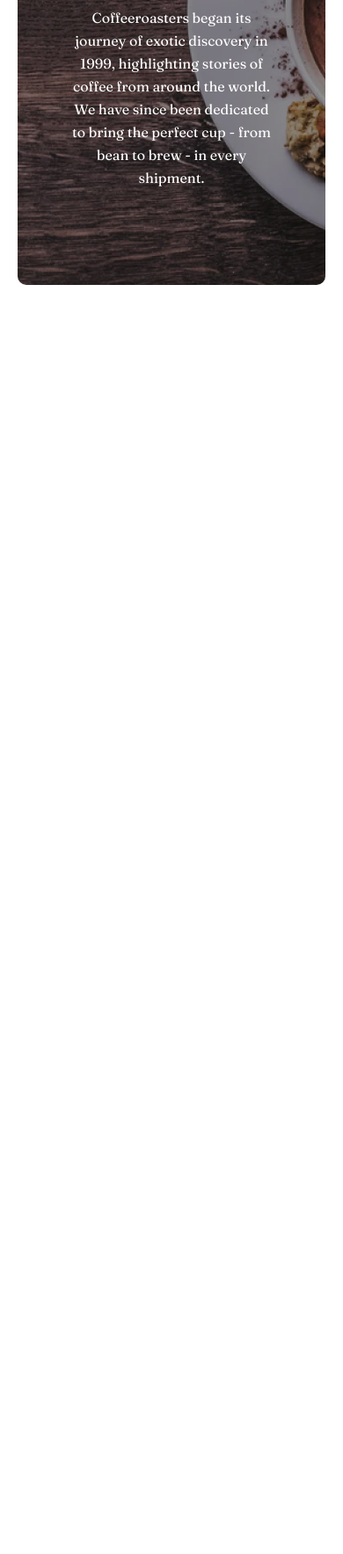
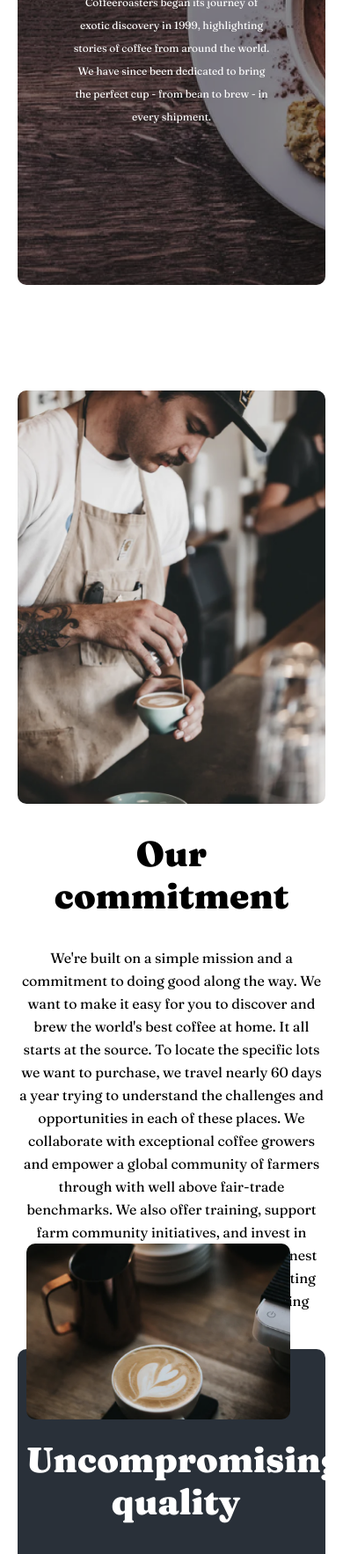
Before and after one commit to Ibrohim-1677/about, a plain HTML site: page index.html in a window 390 px wide. Shown: the part 233-2000 px from the top of the page at 88% size. Before the commit the page ends 844 px from the top, so only its background shows below. Drawn offline with Linux system fonts and the light colour scheme.

Commit message:
2 section creat

```diff
--- a/index.html
+++ b/index.html
@@ -24,9 +24,9 @@
             </div>
         </div>
     </header>
-    <!-- hedet stop -->
-    <main>
-        <section class="main">
+
+    <main class="main">
+        <section class="main__section">
             <div class="container">
                 <div class="main__img">
                     <div class="main__item">
@@ -36,32 +36,32 @@
                         </div>
                     </div>
                 </div>
-                <!-- <div class="main__our--commmit">
-                    <img class="main__our--img" src="./images/Bitmap.png " width="485" height="606" srcset="./images/Bitmap.png 1x, ./images/bola2x.png 2x" alt="one man was creat coffee">
-                    <div class="main__our--list our">
+               <div class="main__our-commit">
+                    <img class="main__our-img images" src="./images/Bitmap.png" srcset="./images/Bitmap.png 1x, ./images/bola2x.png 2x" alt="one man was creat coffee">
+                    <div class="main__our-list our">
                         <h2 class="our__item">Our commitment</h2>
                         <p class="our__text">We're built on a simple mission and a commitment to doing good along the way. We want to make it easy for you to discover and brew the world's best coffee at home. It all starts at the source. To locate the specific lots we want to purchase, we travel nearly 60 days a year trying to understand the challenges and opportunities in each of these places. We collaborate with exceptional coffee growers and empower a global community of farmers through with well above fair-trade benchmarks. We also offer training, support farm community initiatives, and invest in coffee plant science. Curating only the finest blends, we roast each lot to highlight tasting profiles distinctive to their native growing region.</p>
                     </div>
                 </div>
                 <div class="main__quality">
-                    <div class="main__quality--list quality">
+                    <div class="main__quality-list quality">
                         <h2 class="quality__item">Uncompromising quality</h2>
-                        <p class="quality__text">Although we work with growers who pay close attention to all stages of harvest and processing, we employ, on our end, a rigorous quality control program to avoid over-roasting or baking the coffee dry. Every bag of coffee is tagged with a roast date and batch number. Our goal is to roast consistent, user-friendly coffee, so that brewing is easy and enjoyable./p>
+                        <p class="quality__text">Although we work with growers who pay close attention to all stages of harvest and processing, we employ, on our end, a rigorous quality control program to avoid over-roasting or baking the coffee dry. Every bag of coffee is tagged with a roast date and batch number. Our goal is to roast consistent, user-friendly coffee, so that brewing is easy and enjoyable.</p>
                         </div>
-                        <img class="main__quality--img" src="./images/rasm-1.png " width="450" height="500" srcset="./images/rasm-1.png 1x, ./images/2x 1.png 2x" alt="on table have coffee and this coffee heve ing heart">
+                        <img class="main__quality-img" src="./images/rasm-1.png " width="450" height="500" srcset="./images/rasm-1.png 1x, ./images/2x 1.png 2x" alt="on table have coffee and this coffee heve ing heart">
                     </div>
-                    <div class="main__footer--section our" >
+                    <!-- <div class="main__footer--section our" >
                         <h2 class="main__our">Our headquarters</h2>
                         <ul class="main__footer--list">
                             <li class="main__footer--title"><img src="./images/Combined Shape.svg" alt=""><h3 class="main__text--h3">United Kingdom</h3><address class="main__address"> 68  Asfordby Rd<br>Alcaston<br>SY6 1YA<br>+44 1241 918425</address></li>
                             <li class="main__footer--title"><img src="./images/Combined Shape (1) (1).svg" alt=""><h3 class="main__text--h3">Canada</h3><address class="main__address"> 1528  Eglinton Avenue<br>Toronto<br>Ontario M4P<br>1A6 +1 416 485 2997</address></li>
                             <li class="main__footer--title"><img src="./images/Combined Shape (2).svg" alt=""><h3 class="main__text--h3">Australia</h3><address class="main__address"> 36 Swanston Street<br>Kewell<br>Victoria<br>+61 4 9928 3629</address></li>
                         </ul>
-                    </div>
+                    </div>-->
                 </div>
             </section>
         </main>
-        <footer class="footer">
+ <!-- <footer class="footer">
             <div class="container">
                 <div class="footer__list">
                     <a href="index.html"><img src="./images/logo-footer.svg" alt=""></a>
@@ -78,7 +78,7 @@
 
                 </div>
             </div>
-        </footer> -->
+        </footer> --> -->
         <script src="./js/main.js"></script>
     </body>
     </html>
--- a/scss/blocks/_main-about.scss
+++ b/scss/blocks/_main-about.scss
@@ -1,3 +1,4 @@
+
 .main__img{
     background-image: url(../images/coffee.png);
     background-position: center;
@@ -24,19 +25,25 @@
     font-size: 16px;
     line-height: 26px;
 }
-@media only screen and (max-width:650px){
-
-}
 @media only screen and (max-width:470px){
     .lost{
         width: 250px;
         padding: 50px 10px;
         line-height: 25px;
-
-
         text-align: center;
         margin: 0 auto;
         font-size: 15px;
         line-height: 25px;
     }
+    .lost__title{
+        font-weight: 900;
+        font-size: 28px;
+        line-height: 28px;
+    }
+    .lost__text{
+        max-width: 470px;
+        font-weight: 400;
+        font-size: 12px;
+        line-height: 26px;
+    }
 }
--- a/scss/blocks/_main-commitment.scss
+++ b/scss/blocks/_main-commitment.scss
@@ -1,12 +1,17 @@
-.main__our--commmit{
+.main__quality{
+    max-width: 1200px;
+    width: 100%;
+}
+.main__our-commit{
     display: flex;
     align-items: center;
-    margin-bottom: 160px;
+    margin-top: 160px;
 }
-.main__our--list{
+.main__our-list{
+    width: 500px;
     margin-left: 125px;
 }
-.main__our--img{
+.main__our-img{
     border-radius: 10px;
 }
 .our__item{
@@ -15,8 +20,49 @@
     line-height: 48px;
 }
 .our__text{
-    width: 570px;
     font-weight: 400;
     font-size: 16px;
     line-height: 26px;
 }
+@media only screen and ( max-width:1024px ){
+    .main__our-list{
+        margin-left:80px;
+    }
+}
+@media only screen and ( max-width:768px ){
+    .main__our-img{
+        width: 281px;
+        height: 470px;
+        object-fit: cover;
+    }
+}
+@media only screen and ( max-width:425px ){
+    .main__our-commit{
+        display: block;
+    }
+    .main__our-list{
+        text-align: center;
+        width: 100%;
+        margin-left: 0;
+    }
+    .main__our-img{
+        width: 100%;
+        margin-top: -50px;
+    }
+}
+@media only screen and ( max-width:324px ){
+
+    .our__item{
+        font-weight: 900;
+        font-size: 28px;
+        line-height: 28px;
+    }
+    .our__text{
+        font-weight: 400;
+        font-size: 12px;
+        line-height: 26px;
+    }
+    .lost{
+        padding-top: 100px;
+    }
+}
--- a/scss/blocks/_main-quality.scss
+++ b/scss/blocks/_main-quality.scss
@@ -1,5 +1,5 @@
 .main__quality{
-    width: 1280px;
+    max-width: 1280px;
     height: 500px;
     position: relative;
     display: flex;
@@ -7,10 +7,12 @@
     align-items: center;
     background-color: #293039;
     margin-bottom: 120px;
+
 }
 .quality{
-    margin-left: 85px;
+    margin-left: 50px;
     color: #fff;
+    width: 570px;
 }
 .quality__item{
     font-weight: 900;
@@ -18,15 +20,84 @@
     line-height: 48px;
 }
 .quality__text{
-    width: 570px;
+
     font-weight: 400;
     font-size: 16px;
     line-height: 26px;
 }
-.main__quality--img{
+.main__quality-img{
+    background-position: center;
     border-radius: 10px;
     position: absolute;
     z-index: 2;
-    right: 100px;
-    bottom: 100px;
+    right: 60px;
+    bottom: 80px;
 }
+@media only screen and (max-width:1024px){
+   .main__quality-img{
+       width: 400px;
+       height: 450px;
+       bottom: 110px;
+       right: 50px;
+   }
+   .quality{
+       width: 400px;
+   }
+}
+@media only screen and (max-width:768px){
+    .main__quality-img{
+        width: 540px;
+        object-fit: cover;
+        height: 290px;
+        right: 90px;
+        top: -100px;
+    }
+    .quality{
+        text-align: center;
+        margin-top: 150px;
+        width: 600px;
+    }
+}
+@media only screen and (max-width:425px){
+    .quality{
+       margin-left: 10px;
+       width: 340px;
+       margin-top: 190px;
+    }
+    .main__quality-img{
+        top: -120px;
+        width: 300px;
+        height: 200px;
+        right: 40px;
+    }
+    .quality__text{
+        margin-bottom: 130px;
+        margin-left: 50px;
+    }
+}
+@media only screen and (max-width:324px){
+    .quality{
+        margin-left: 10px;
+        width: 360px;
+        margin-top: 190px;
+     }
+     .main__quality-img{
+         top: -70px;
+         width: 250px;
+         height: 150px;
+         right: 15px;
+     }
+     .quality__item{
+        font-weight: 900;
+        font-size: 28px;
+        line-height: 28px;
+    }
+     .quality__text{
+         margin-bottom: 130px;
+         margin-left: 1px;
+         margin-right: 5px;
+        font-weight: 400;
+        font-size: 12px;
+        line-height: 26px;
+     }
+}
```
Also changed, not shown: css/main.css, images/Bitmap.jpg (added), images/Bitmap45.jpg (added), images/Bitmap46.png (added), 1 other file.
